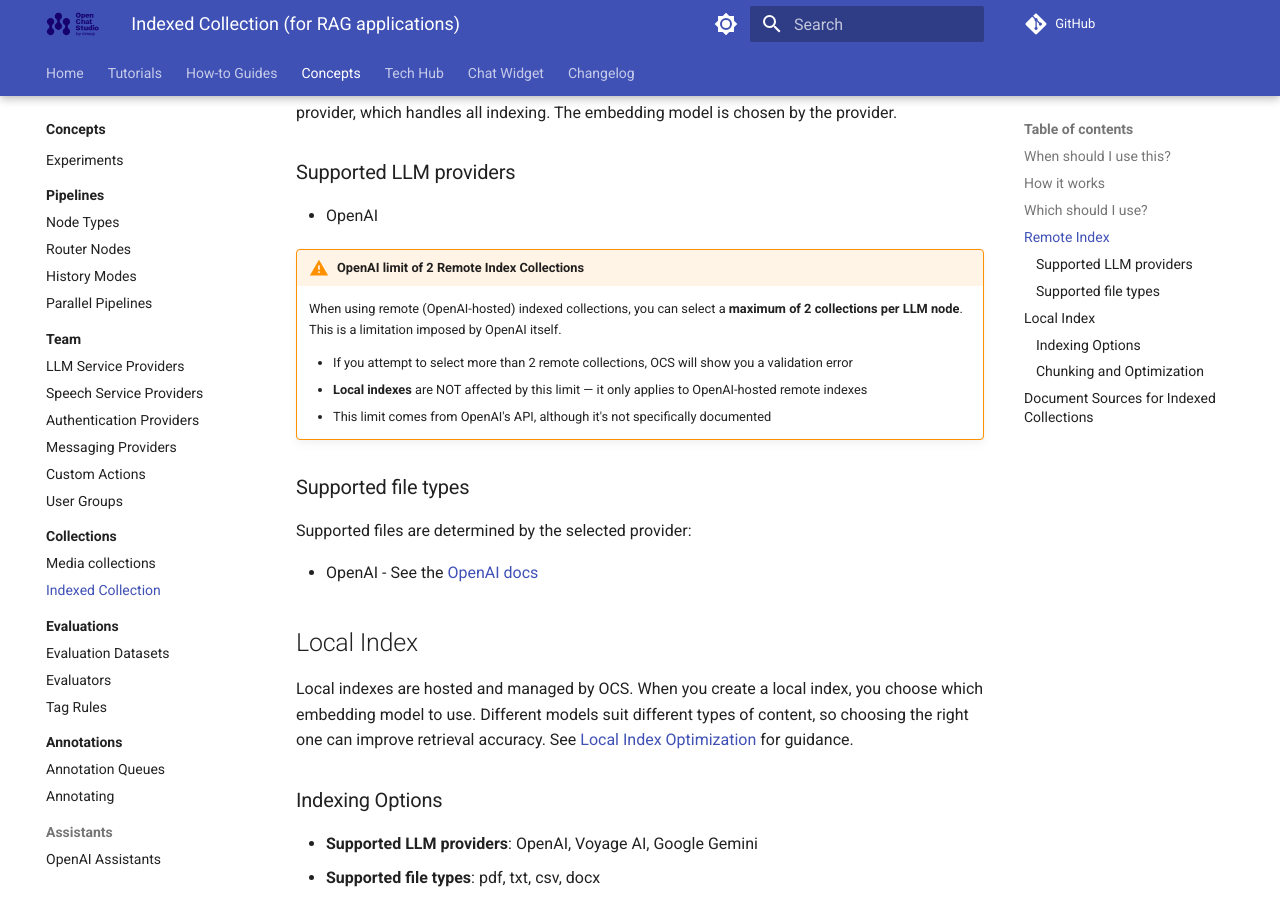
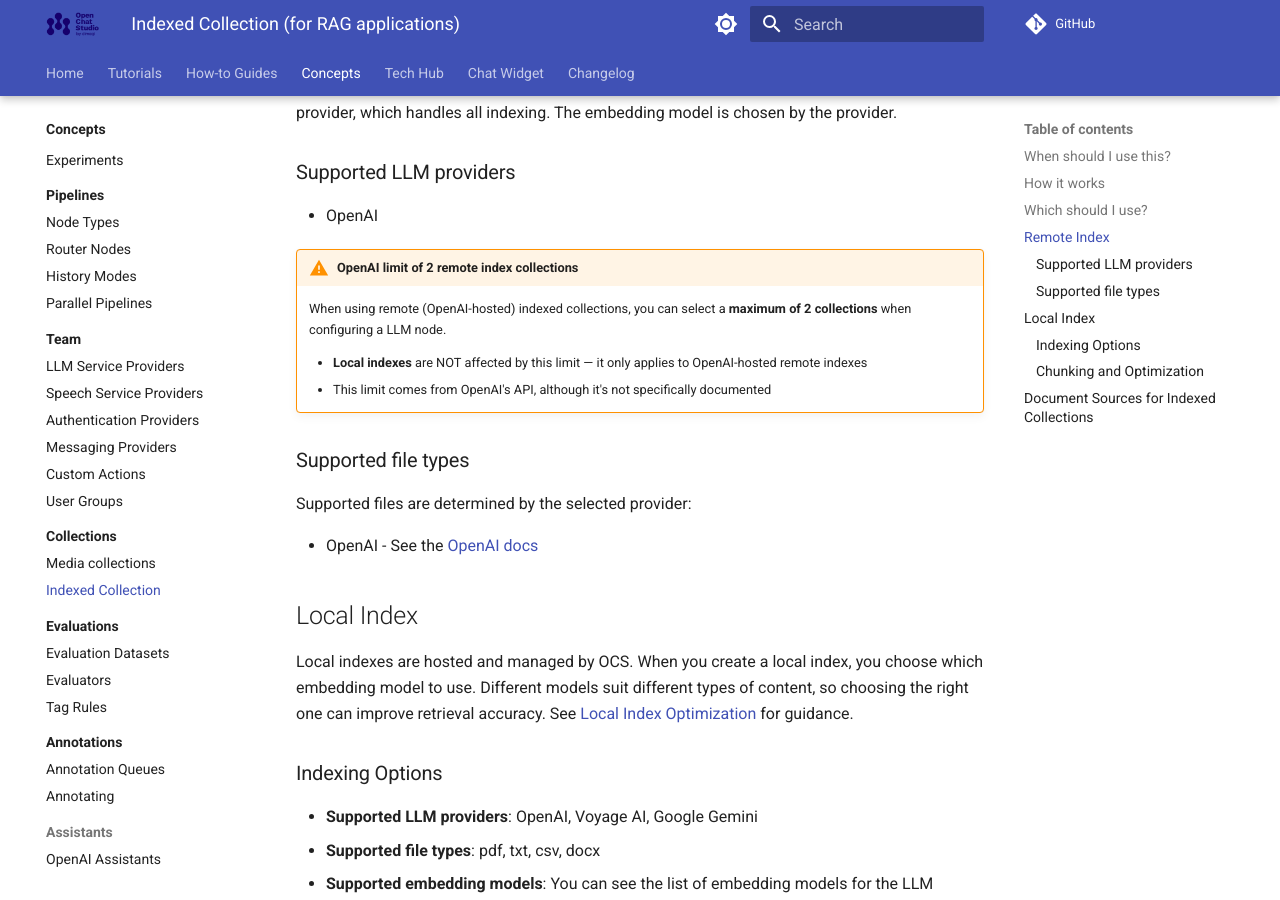
Before and after one commit to dimagi/open-chat-studio-docs, an MkDocs documentation site: the page built from docs/concepts/collections/indexed.md, in a window 1280 px wide and 900 px high, scrolled down 1466 px. Built offline with MkDocs 1.6.1 and Material for MkDocs 9.7.7, drawn with Linux system fonts in a browser that asks for light colours; a script that is not in the unit is left out; comment, search, counter and statistics services are not loaded.

Commit message:
Simplify & review fixes

```diff
--- a/docs/concepts/collections/indexed.md
+++ b/docs/concepts/collections/indexed.md
@@ -43,11 +43,10 @@
 ### Supported LLM providers
 - OpenAI
 
-!!! warning "OpenAI limit of 2 Remote Index Collections"
+!!! warning "OpenAI limit of 2 remote index collections"
 
-    When using remote (OpenAI-hosted) indexed collections, you can select a **maximum of 2 collections per LLM node**. This is a limitation imposed by OpenAI itself.
+    When using remote (OpenAI-hosted) indexed collections, you can select a **maximum of 2 collections** when configuring a LLM node.
 
-    - If you attempt to select more than 2 remote collections, OCS will show you a validation error
     - **Local indexes** are NOT affected by this limit — it only applies to OpenAI-hosted remote indexes
     - This limit comes from OpenAI's API, although it's not specifically documented
 
```
